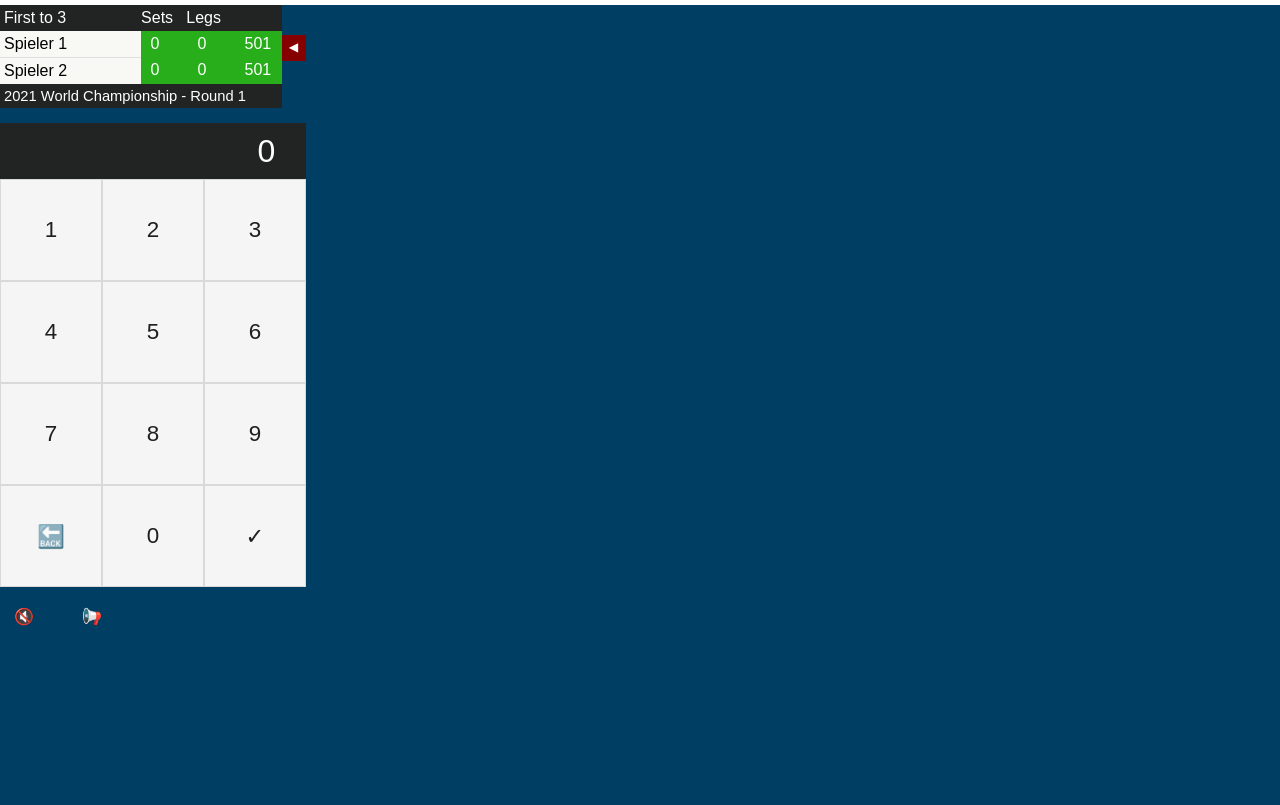
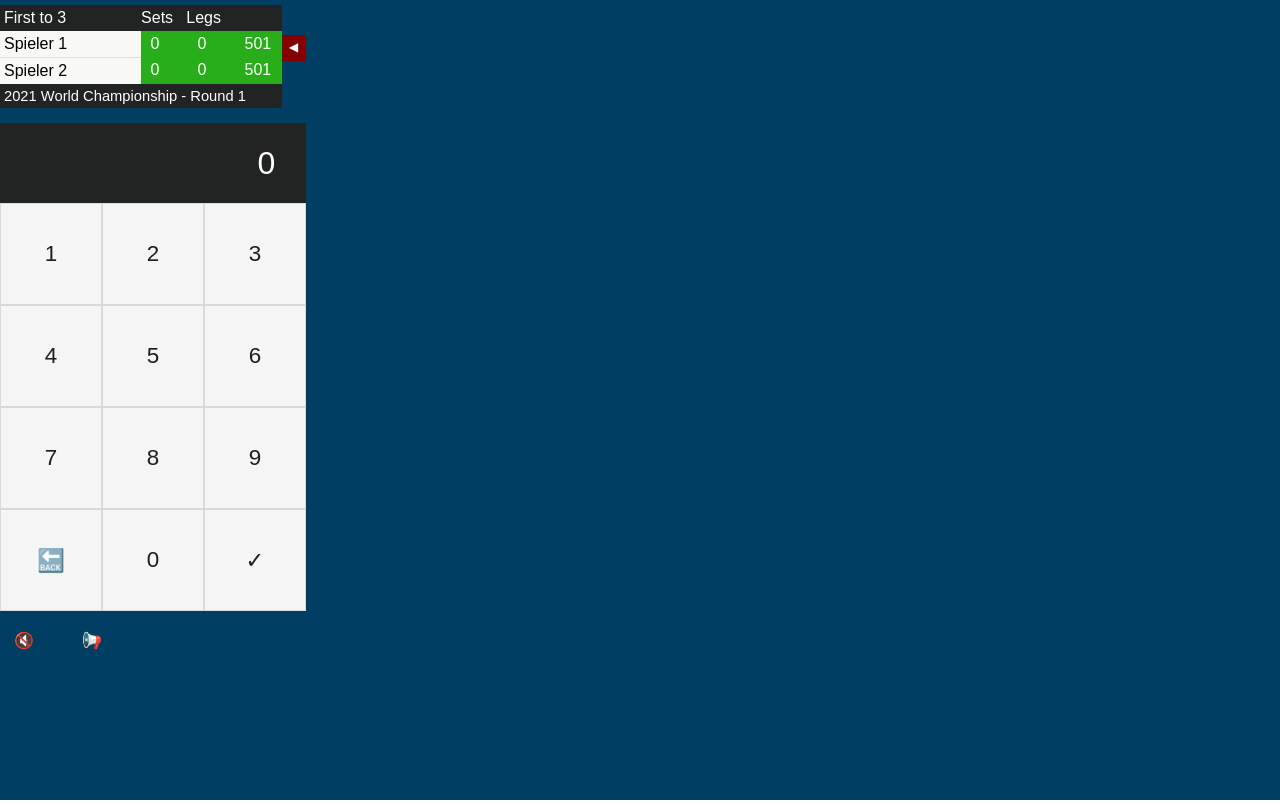
Before and after one commit to zakups/darts-project, an Angular app: page /match in a window 1280 px wide. Built offline with nearby package versions, Linux system fonts and the light colour scheme.

Commit message:
Summenfeld p align changed test

```diff
--- a/src/app/zahleneingabe/zahleneingabe.component.sass
+++ b/src/app/zahleneingabe/zahleneingabe.component.sass
@@ -10,6 +10,9 @@ $gelb_hover : #f5da89
         max-width: $maxwidth !important
     .anzeige
         width: $maxwidth !important
+
+
+
 .alles
     background-color: $background
     width: 100vw
@@ -34,10 +37,10 @@ $gelb_hover : #f5da89
     height: 100%
     color: white
     font-family: Arial
-    margin: 20px 0 20px 0
+    //margin: 20px 0 20px 0
 
 .anzeige
-    margin-top: 5px
+    padding-top: 5px
     width: $maxwidth
     display: flex
     overflow: hidden
```
